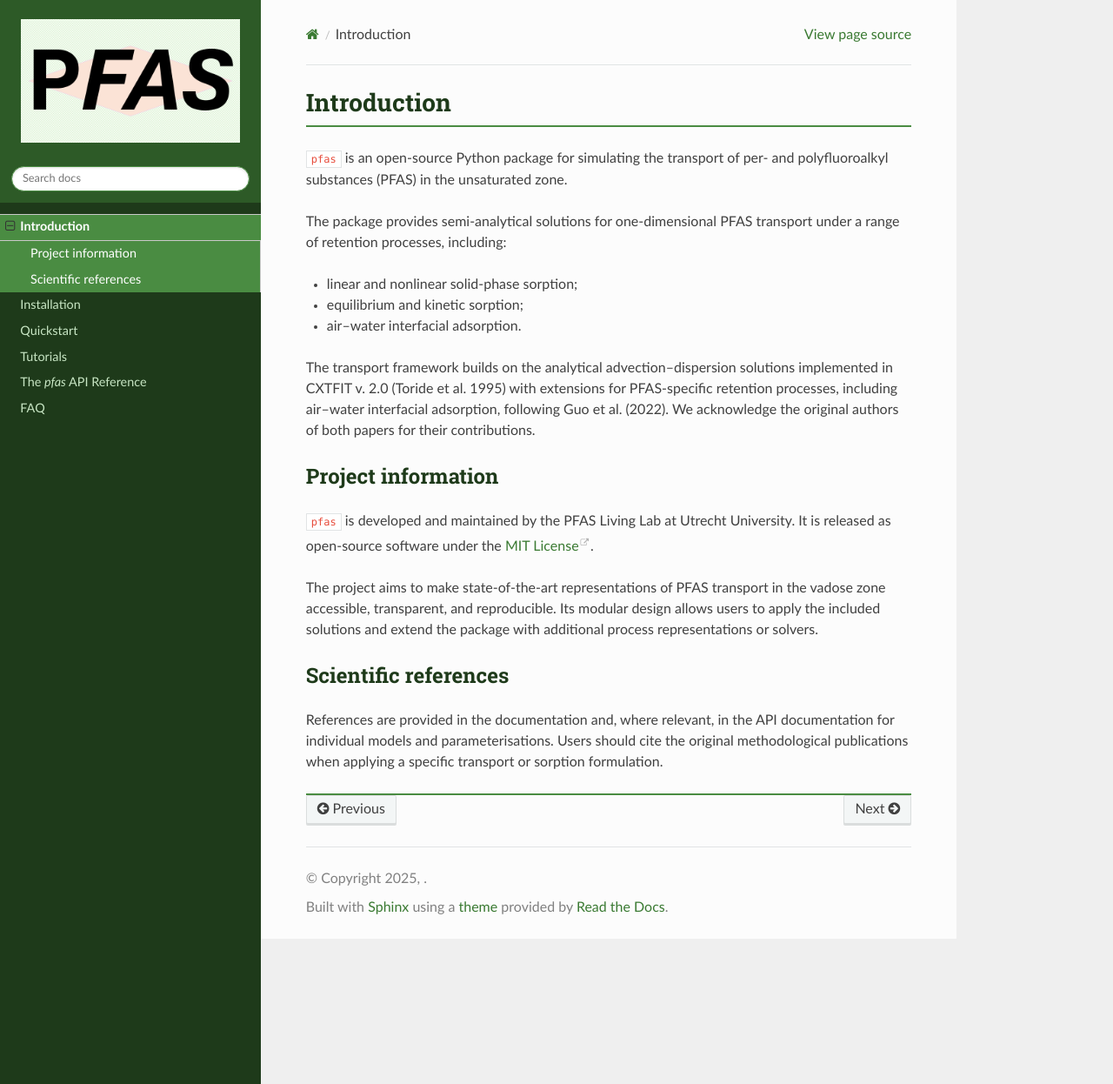
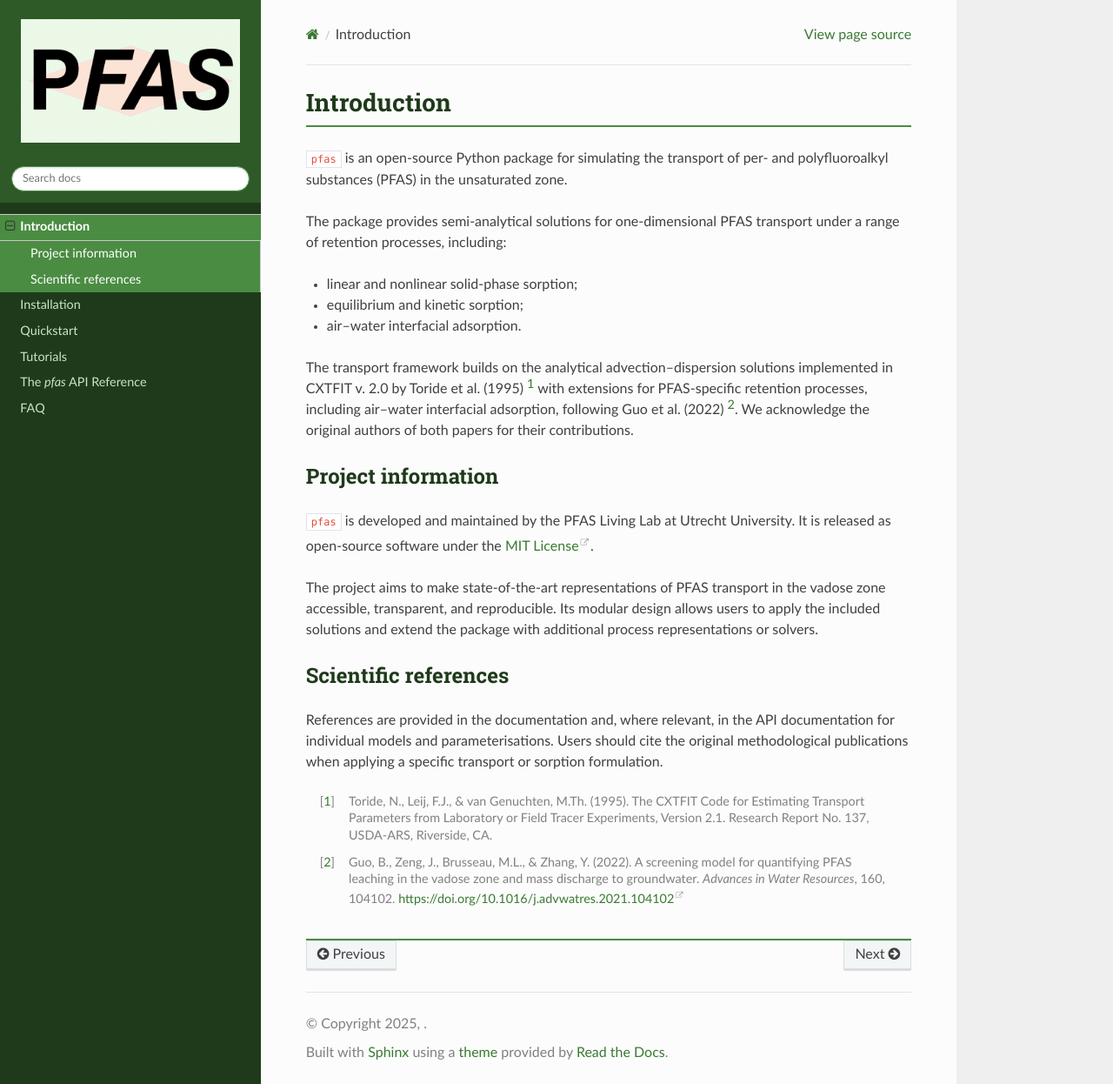
Before and after one commit to UU-PFAS-Living-Lab/pfas, a Sphinx documentation site: the page built from docs/source/introduction.rst, in a window 1280 px wide and 1246 px high. Shown: the whole window at 87% size. Built offline with Sphinx 7.4.7 and the Read the Docs theme 3.1.0, drawn with Linux system fonts in a browser that asks for light colours.

Commit message:
fix referencing intro

```diff
--- a/docs/source/faq.rst
+++ b/docs/source/faq.rst
@@ -2,7 +2,3 @@ FAQ
 ===
 
 Here, we've compiled answers to commonly asked questions about ``pfas``.
-
-**How do I edit this page?**
-----------------------------
-Go to ``docs/faq.rst`` and add more questions.
--- a/docs/source/introduction.rst
+++ b/docs/source/introduction.rst
@@ -12,12 +12,13 @@ transport under a range of retention processes, including:
 * air--water interfacial adsorption.
 
 The transport framework builds on the analytical advection--dispersion
-solutions implemented in CXTFIT v. 2.0 (Toride et al. 1995) with extensions for
+solutions implemented in CXTFIT v. 2.0 by Toride et al. (1995) [1]_ with extensions for
 PFAS-specific retention processes, including air--water interfacial
-adsorption, following Guo et al. (2022). We acknowledge the original authors of both papers for their contributions.
+adsorption, following Guo et al. (2022) [2]_. We acknowledge the original authors of
+both papers for their contributions.
 
 Project information
--------------------
+--------------------
 
 ``pfas`` is developed and maintained by the PFAS Living Lab at Utrecht
 University. It is released as open-source software under the
@@ -29,9 +30,19 @@ design allows users to apply the included solutions and extend the package
 with additional process representations or solvers.
 
 Scientific references
----------------------
+----------------------
 
 References are provided in the documentation and, where relevant, in the
 API documentation for individual models and parameterisations. Users should
 cite the original methodological publications when applying a specific
 transport or sorption formulation.
+
+.. [1] Toride, N., Leij, F.J., & van Genuchten, M.Th. (1995). The
+   CXTFIT Code for Estimating Transport Parameters from Laboratory or Field
+   Tracer Experiments, Version 2.1. Research Report No. 137, USDA-ARS,
+   Riverside, CA.
+
+.. [2] Guo, B., Zeng, J., Brusseau, M.L., & Zhang, Y. (2022). A
+   screening model for quantifying PFAS leaching in the vadose zone and
+   mass discharge to groundwater. *Advances in Water Resources*, 160,
+   104102. https://doi.org/10.1016/j.advwatres.2021.104102
```
